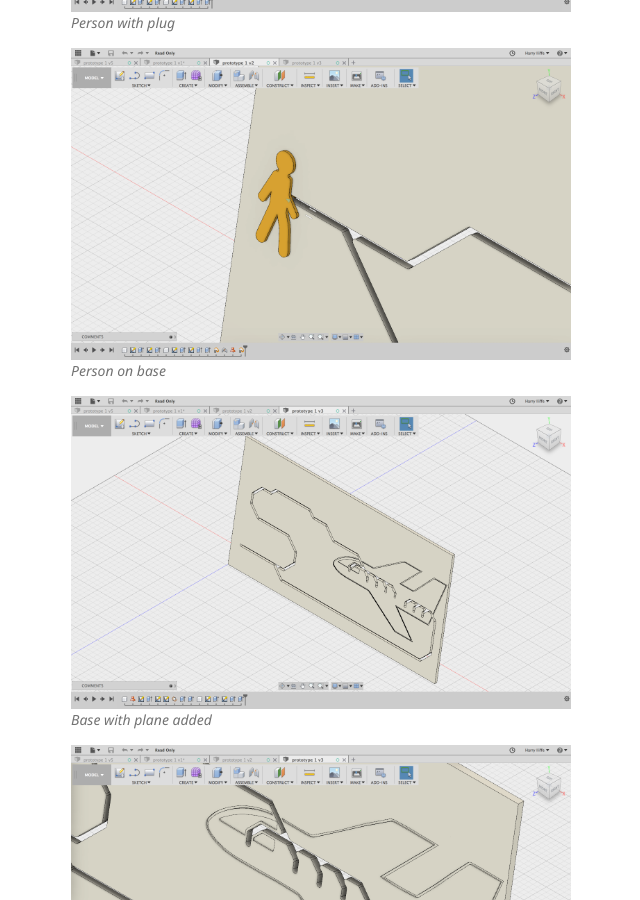
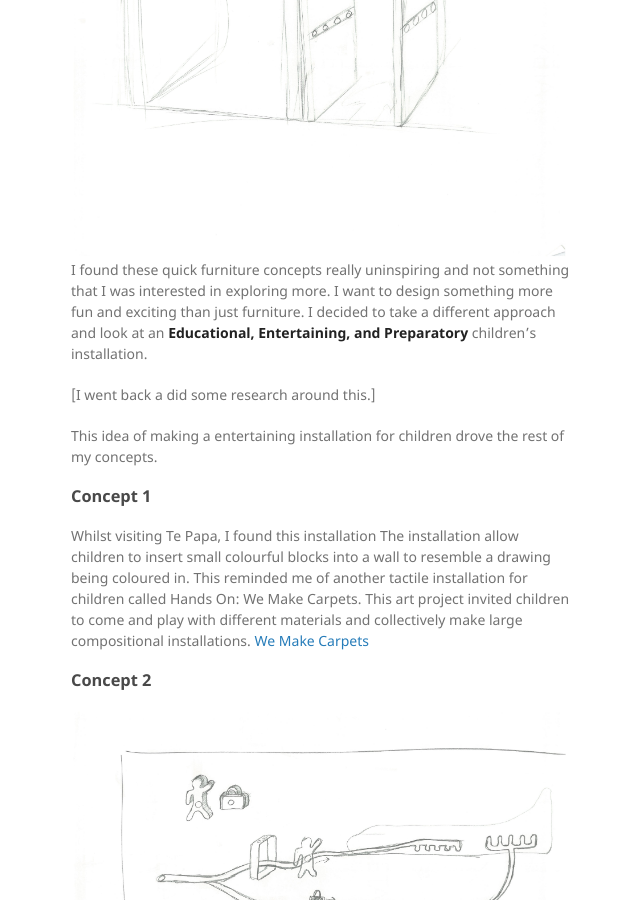
Before and after one commit to harryiliffe/industrial-design-2018, a Jekyll site: the page built from docs/_posts/2018-03-27-development-concepts.md, in a window 1280 px wide and 900 px high, scrolled down 1343 px. Shown: the whole window, without its empty margins (499-1139 px from the left). Built offline with Jekyll 4.4.1, drawn with Linux system fonts in a browser that asks for light colours; some of the changed text lies outside the part shown.

Commit message:
added content

```diff
--- /dev/null
+++ b/docs/_posts/2018-02-28-research-educational.md
@@ -0,0 +1,9 @@
+---
+layout: default
+categories: research
+title: "Educational, Entertaining, and Preparatory"
+---
+
+After deciding that these were the main focus points I was going to hit on I decided to come back and do some more research.
+
+Examples:
--- a/docs/_posts/2018-03-27-development-concepts.md
+++ b/docs/_posts/2018-03-27-development-concepts.md
@@ -1,35 +1,45 @@
 ---
 layout: default
-categories: research
+categories: development
 title: "Concepts"
 ---
 
 ### First Concepts
 
-*Images*
+#### Furniture Concepts
 
-Furniture Concepts
+![FIRST CONCEPTS]({{site.imageurl}}/sketches/CONCEPT-01.jpg)
+![FIRST CONCEPTS]({{site.imageurl}}/sketches/CONCEPT-02.jpg)
+![FIRST CONCEPTS]({{site.imageurl}}/sketches/CONCEPT-03.jpg)
+![FIRST CONCEPTS]({{site.imageurl}}/sketches/CONCEPT-04.jpg)
+I found these quick furniture concepts really uninspiring and not something that I was interested in exploring more. I want to design something more fun and exciting than just furniture.
+I decided to take a different approach and look at an **Educational, Entertaining, and Preparatory** children's installation.
 
-I found these quick furniture concepts really uninspiring and not what I would normally design ever.
-I decided to take a different approach and look at an **Educational, Entertaining, and Preparatory** children's installation.
+[I went back a did some research around this.]
+
+This idea of making a entertaining installation for children drove the rest of my concepts.
 
 ### Concept 1
 
-This idea of making a entertaining installation for children drove the rest of my concepts
+Whilst visiting Te Papa, I found this installation
+The installation allow children to insert small colourful blocks into a wall to resemble a drawing being coloured in.
+This reminded me of another tactile installation for children called Hands On: We Make Carpets. This art project invited children to come and play with different materials and collectively make large compositional installations.
+[We Make Carpets](https://www.ngv.vic.gov.au/multimedia/we-make-carpets/)
+
 
 
 ### Concept 2
 
-This idea is based on the same principles as concept 1
+![FIRST CONCEPTS]({{site.imageurl}}/sketches/CONCEPT-06.jpg)
 
 
-### First Test
+#### First Test
 I decided to make a quick proof of concept for concept 1.
 This will give me hands on indication about how it will operate and if it poses enough opportunity for development.
 
 *Extra Sketches*
 
-#### Fusion 360 modelling
+##### Fusion 360 modelling
 
 ![Fusion 360 Screenshot)]({{site.imageurl}}/cad/cad-01.png)*Base wall*
 ![Fusion 360 Screenshot)]({{site.imageurl}}/cad/cad-02.3.png)*Person with plug*
```
